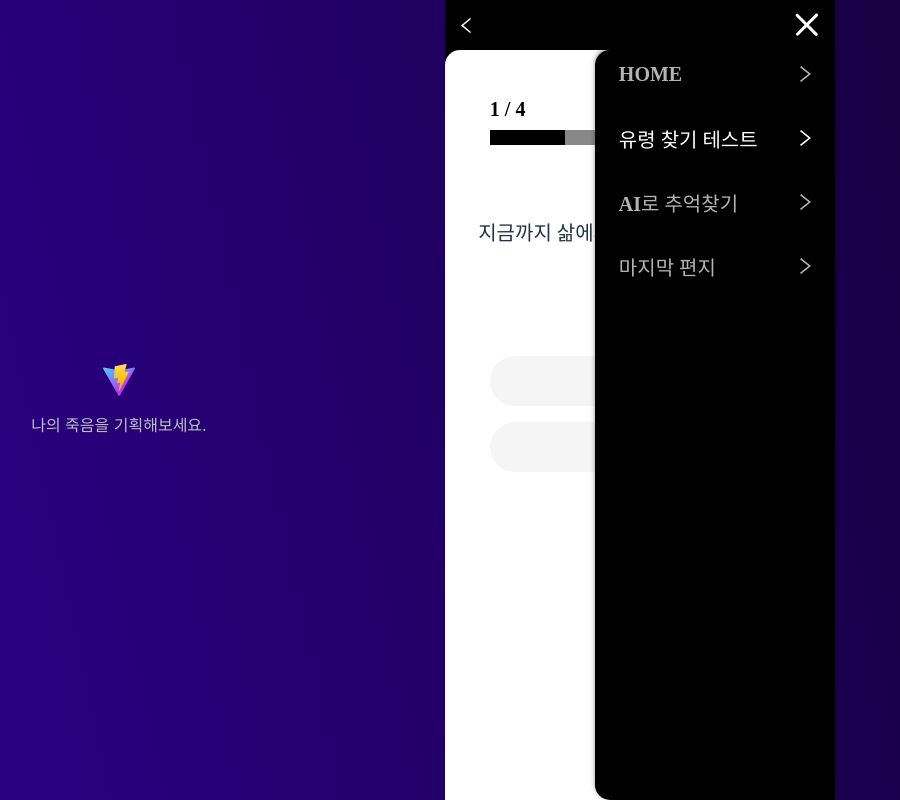
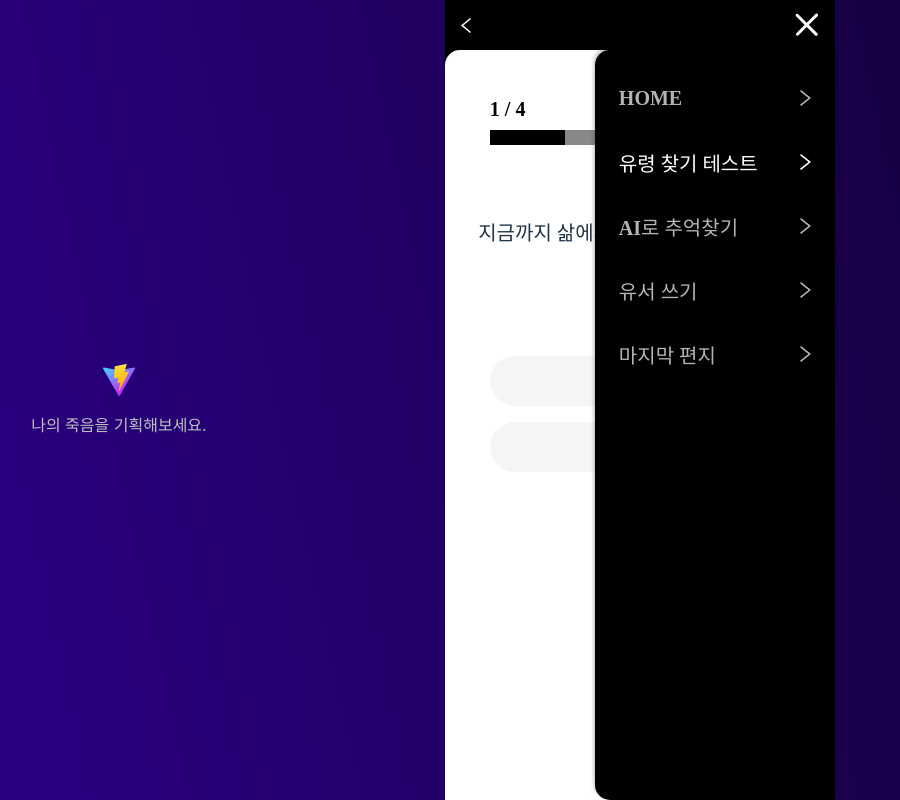
Before and after one commit to 9oormthon-univ/2024_BEOTKKOTTHON_TEAM_14_FE, a React (Vite) app: page /test in a window 1280 px wide. Both pictures are taken after a click on the icon 1010 px from the left and 25 px from the top of the page. Shown: the whole page, without its empty margins (207-1107 px from the left). Built offline with nearby package versions, Linux system fonts and the light colour scheme.

Commit message:
feat: SideBar에 유서 쓰기 추가

```diff
--- a/src/components/bar/SideBar.jsx
+++ b/src/components/bar/SideBar.jsx
@@ -30,6 +30,7 @@ const Container = styled.div`
 `;
 
 const IconContainer = styled.div`
+  padding-top: 3rem;
   display: flex;
   align-items: center;
   justify-content: space-between;
@@ -161,6 +162,41 @@ const SideBar = () => {
         }
       >
         <IconContainer>
+          <span>유서 쓰기</span>
+          <svg
+            xmlns="http://www.w3.org/2000/svg"
+            width="11"
+            height="16"
+            viewBox="0 0 11 16"
+            fill="none"
+          >
+            <g clip-path="url(#clip0_523_6026)">
+              <path
+                d="M0 1.19175L1.04607 0L11 8L9.73627 9.0175L1.04607 16L0 14.8082L8.47253 8L0 1.19175Z"
+                fill="white"
+              />
+            </g>
+            <defs>
+              <clipPath id="clip0_523_6026">
+                <rect
+                  width="11"
+                  height="16"
+                  fill="white"
+                  transform="matrix(-1 0 0 1 11 0)"
+                />
+              </clipPath>
+            </defs>
+          </svg>
+        </IconContainer>
+      </NavLink>
+
+      <NavLink
+        to={`/`}
+        className={({ isActive }) =>
+          isActive || location.pathname === `/` ? 'active' : 'inactive'
+        }
+      >
+        <IconContainer>
           <span>마지막 편지</span>
           <svg
             xmlns="http://www.w3.org/2000/svg"
```
